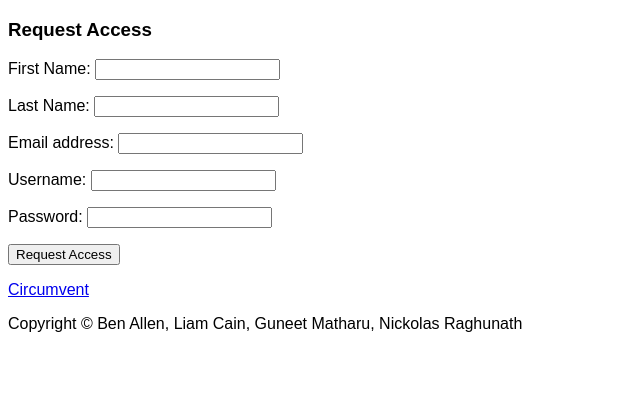
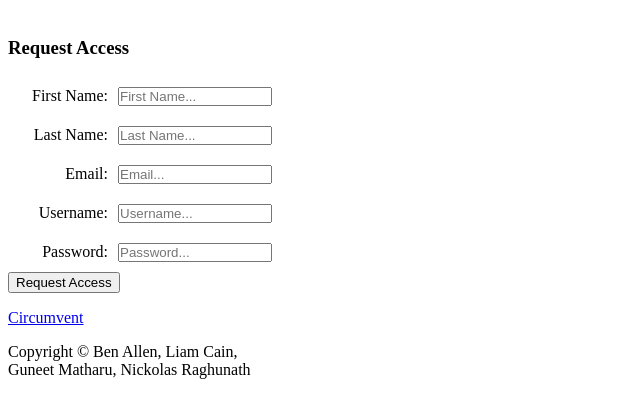
Before and after one commit to Solo-Eng/Group4Project6-Elevator, a PHP site: page /requestAccess.html in a window 1280 px wide. Shown: the top 418 px of the page, without its empty margins (0-640 px from the left). Run offline with PHP 8.4, Linux system fonts and the light colour scheme.

Commit message:
Made the request Access things line up

```diff
--- /dev/null
+++ b/loginStyle.css
@@ -0,0 +1,15 @@
+/* Style the text fields */
+.text_label{
+    float: left;
+    width: 100px;
+    text-align: right;
+    padding: 0px 10px 10px 0px;
+}
+.text_input{
+    width: 150px;
+    text-align: left;
+    padding: 0px 0px 0px 0px;
+}
+div { padding: 10px 0px 10px 0px;
+    width: 274px;
+  }
--- a/requestAccess.html
+++ b/requestAccess.html
@@ -7,29 +7,37 @@
         <meta http-equiv="author" content="Ben Allen, Liam Cain, Guneet Matharu, Nickolas Raghunath" />
         <meta http-equiv="pragma" content="no-cache" />
 		<link rel="icon" type="image/x-icon" href="Spheal.ico">
-		<link rel="stylesheet" type="text/css" href="style1.css">
+		<link href="loginStyle.css" type="text/css" rel="stylesheet" />
 		<script type="text/javascript" src="script1.js"></script>
 	</head>
 <body>
+    <div>
+    <form action="requestAccess.php" method="post">
+        <h3>Request Access</h3>
+        <div>
+            <label for="fname" class="text_label">First Name:</label>
+            <input id="text" type="text" class="text_input" name="fname" placeholder="First Name...">
+        </div>
 
-<div>
-    <form action="requestAccess.php" method="post" id="rAccess">
-        <h3>Request Access</h3>
-        <p>First Name:
-            <input type="text" name="firstname" />
-        </p>
-        <p>Last Name:
-            <input type="text" name="lastname" />
-        </p>
-        <p>Email address:
-            <input type="email" name="email" />
-        </p>
-        <p>Username:
-            <input type="text" name="username" />
-        </p>
-        <p>Password:
-            <input type="password" name="password" />
-        </p>
+        <div>
+            <label for="lname" class="text_label">Last Name:</label>
+            <input id="text" type="text" class="text_input" name="lname" placeholder="Last Name...">
+        </div>
+
+        <div>
+            <label for="email" class="text_label">Email:</label>
+            <input id="text" type="text" class="text_input" name="email" placeholder="Email...">
+        </div>
+
+        <div>
+            <label for="uname" class="text_label">Username:</label>
+            <input id="text" type="text" class="text_input" name="uname" placeholder="Username...">
+        </div>
+
+        <div>
+            <label for="pword" class="text_label">Password:</label>
+            <input id="text" type="password" class="text_input" name="pword" placeholder="Password...">
+        </div>
 
         <input type="submit" value="Request Access" />
         <p><a href="login.html">Circumvent</a></p>
--- a/style1.css
+++ b/style1.css
@@ -1,4 +1,17 @@
 body {font-family: Arial;}
+
+/* Style the text fields */
+.text_label{
+  float: left;
+  width: 100px;
+  text-align: right;
+  padding: 10px 0px 10px 0px;
+}
+.text_input{
+  width: 150px;
+  text-align: left;
+  padding: 0px 0px 0px 0px;
+}
 
 /* Style the tab */
 .tab {
```
